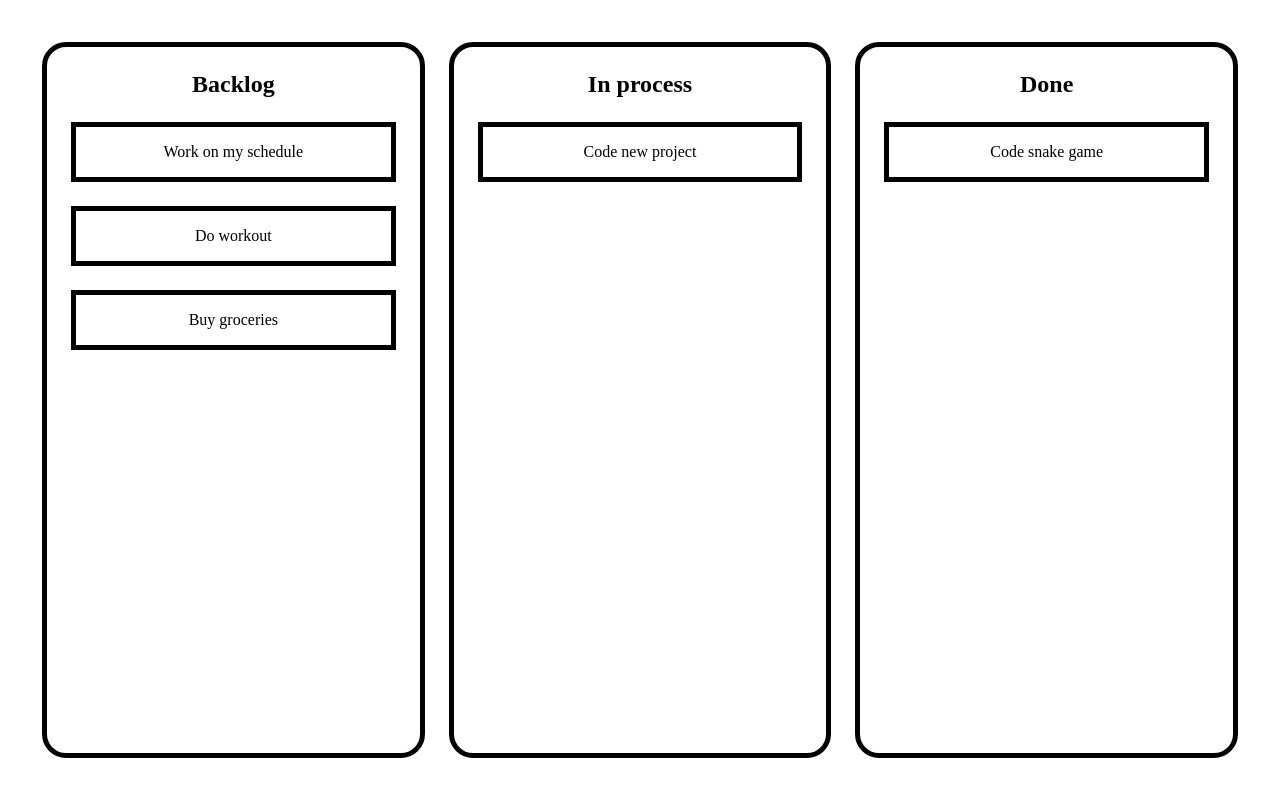
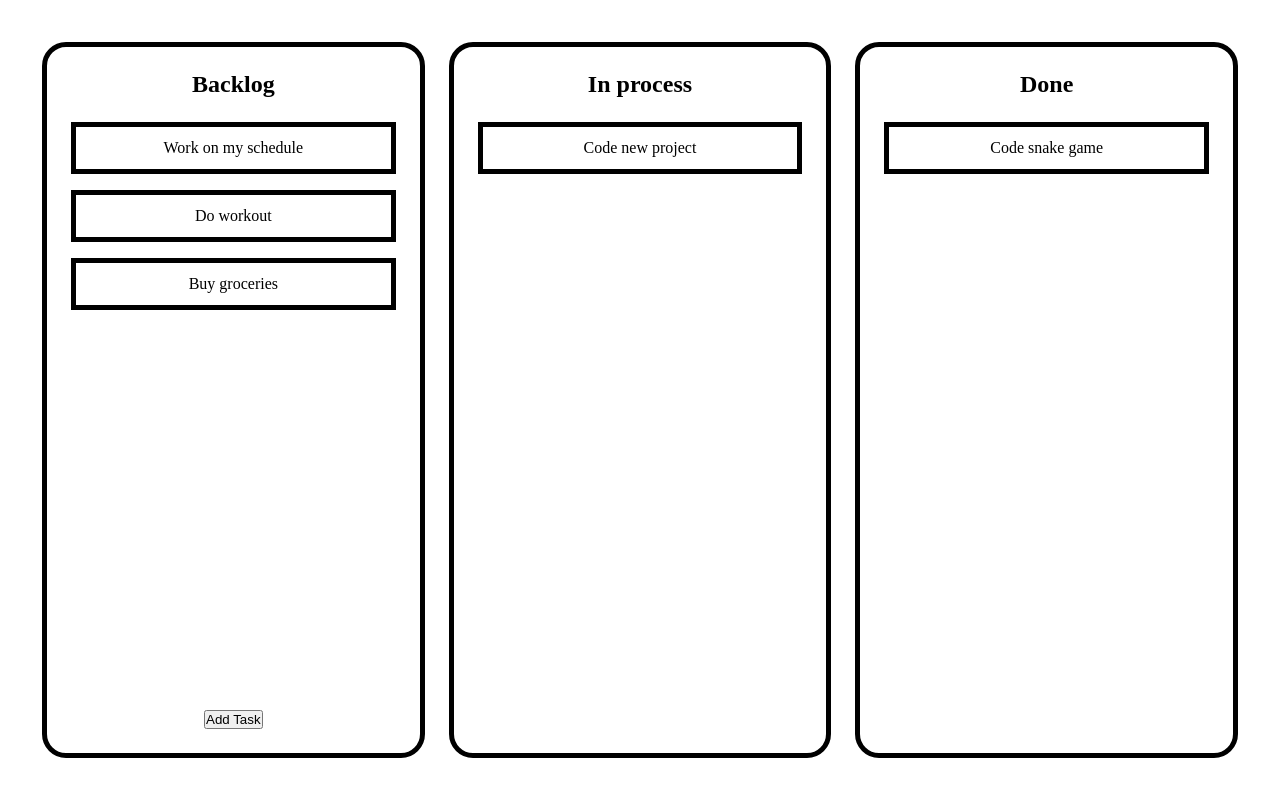
Before and after one commit to Raskolnikoff-D-503/kanban-board-drag-and-drop, a React app: page / in a window 1280 px wide. Shown: the top 796 px of the page. Built offline with nearby package versions, Linux system fonts and the light colour scheme.

Commit message:
improved functionality of drag and drop

```diff
--- a/src/components/Board/Board.scss
+++ b/src/components/Board/Board.scss
@@ -10,4 +10,13 @@
     height: 100%;
     gap: 24px;
   }
+
+  &__content {
+    width: 100%;
+    display: flex;
+    align-items: center;
+    flex-direction: column;
+    height: 100%;
+    gap: 16px;
+  }
 }
--- a/src/components/Board/Board.tsx
+++ b/src/components/Board/Board.tsx
@@ -4,16 +4,18 @@ import './Board.scss';
 
 type Props = {
   label: string;
+  isShowButton: boolean;
   onDrop: (event: DragEvent<HTMLDivElement>) => void;
   onDragOver: (event: DragEvent<HTMLDivElement>) => void;
   children: ReactNode;
 };
 
-export const Board = ({label, onDrop, onDragOver, children}: Props) => {
+export const Board = ({isShowButton, label, onDrop, onDragOver, children}: Props) => {
   return (
-    <div className={'board__container'} onDrop={onDrop} onDragOver={onDragOver}>
+    <div className="board__container" onDrop={onDrop} onDragOver={onDragOver}>
       <h2>{label}</h2>
-      <>{children}</>
+      <div className="board__content">{children}</div>
+      {isShowButton && <button>Add Task</button>}
     </div>
   );
 };
--- a/src/components/Planner/Planner.tsx
+++ b/src/components/Planner/Planner.tsx
@@ -1,12 +1,13 @@
 import React, {useState, DragEvent} from 'react';
 import {PlannerConfigType, PlannerType, TaskDataType} from '@/types';
 import {Board, Task} from '@/components';
-import {alternativeMockData, plannerStructure} from './planner.constants';
+import {TASK_TYPE} from '@/constants';
+import {mockData, plannerStructure} from './planner.constants';
 
 import './Planner.scss';
 
 export const Planner = () => {
-  const [config, setConfig] = useState<PlannerConfigType>(alternativeMockData);
+  const [config, setConfig] = useState<PlannerConfigType>(mockData);
   const [currentTask, setCurrentTask] = useState<TaskDataType | null>(null);
   const [isDragOverTask, setIsDragOverTask] = useState<boolean>(false);
 
@@ -28,41 +29,41 @@ export const Planner = () => {
     setIsDragOverTask(true);
   };
 
-  console.log(config);
-
   const handleDrop = (data: TaskDataType) => (event: DragEvent<HTMLDivElement>) => {
     event.preventDefault();
 
     setIsDragOverTask(false);
 
     if (currentTask) {
-      if (currentTask.type !== data.type) {
+      if (currentTask.type === data.type) {
+        const board = [...config[data.type]];
+
+        const currentIndex = board.findIndex((item) => item.id === currentTask.id);
+        const dropIndex = board.findIndex((item) => item.id === data.id);
+
+        const adjustPositionAddendum = currentIndex > dropIndex ? 0 : 1;
+
+        board.splice(currentIndex, 1);
+        board.splice(dropIndex + adjustPositionAddendum, 0, currentTask);
+
+        setConfig((current) => ({
+          ...current,
+          [data.type]: board,
+        }));
+      } else {
         const currentBoard = [...config[currentTask.type]];
         const board = [...config[data.type]];
 
         const currentIndex = currentBoard.findIndex((item) => item.id === currentTask.id);
+        const dropIndex = board.findIndex((item) => item.id === data.id);
+
         currentBoard.splice(currentIndex, 1);
-
-        const dropIndex = board.findIndex((item) => item.id === data.id);
         board.splice(dropIndex + 1, 0, {...currentTask, type: data.type});
 
         setConfig((current) => ({
           ...current,
           [data.type]: board,
           [currentTask.type]: currentBoard,
-        }));
-      } else {
-        const board = [...config[data.type]];
-
-        const currentIndex = board.findIndex((item) => item.id === currentTask.id);
-        board.splice(currentIndex, 1);
-
-        const dropIndex = board.findIndex((item) => item.id === data.id);
-        board.splice(dropIndex + 1, 0, currentTask);
-
-        setConfig((current) => ({
-          ...current,
-          [data.type]: board,
         }));
       }
     }
@@ -76,30 +77,30 @@ export const Planner = () => {
     event.preventDefault();
 
     if (!isDragOverTask && currentTask) {
-      if (currentTask.type !== data.id) {
+      if (currentTask.type === data.id) {
+        const board = [...config[data.id]];
+
+        const currentIndex = board.findIndex((item) => item.id === currentTask.id);
+
+        board.splice(currentIndex, 1);
+        board.push({...currentTask, type: data.id});
+
+        setConfig((current) => ({
+          ...current,
+          [data.id]: board,
+        }));
+      } else {
         const currentBoard = [...config[currentTask.type]];
         const board = [...data.tasks];
 
         const currentIndex = currentBoard.findIndex((item) => item.id === currentTask.id);
+
         currentBoard.splice(currentIndex, 1);
-
         board.push({...currentTask, type: data.id});
 
         setConfig((current) => ({
           ...current,
           [currentTask.type]: currentBoard,
-          [data.id]: board,
-        }));
-      } else {
-        const board = [...config[data.id]];
-
-        const currentIndex = board.findIndex((item) => item.id === currentTask.id);
-        board.splice(currentIndex, 1);
-
-        board.push({...currentTask, type: data.id});
-
-        setConfig((current) => ({
-          ...current,
           [data.id]: board,
         }));
       }
@@ -112,6 +113,7 @@ export const Planner = () => {
         return (
           <Board
             key={board.id}
+            isShowButton={board.id === TASK_TYPE.BACKLOG}
             label={board.label}
             onDrop={handleBoardDrop(board)}
             onDragOver={handleBoardDragOver}
--- a/src/components/Planner/planner.constants.ts
+++ b/src/components/Planner/planner.constants.ts
@@ -19,7 +19,7 @@ export const plannerStructure: PlannerType[] = [
   },
 ];
 
-export const alternativeMockData: PlannerConfigType = {
+export const mockData: PlannerConfigType = {
   BACKLOG: [
     {id: '1', content: 'Work on my schedule', type: TASK_TYPE.BACKLOG},
     {id: '5', content: 'Do workout', type: TASK_TYPE.BACKLOG},
--- a/src/components/Task/Task.scss
+++ b/src/components/Task/Task.scss
@@ -2,7 +2,7 @@
   &__container {
     width: 100%;
     border: 5px solid black;
-    padding: 16px;
+    padding: 12px;
     display: flex;
     justify-content: center;
     align-items: center;
--- a/src/components/Task/Task.tsx
+++ b/src/components/Task/Task.tsx
@@ -14,7 +14,7 @@ type Props = {
 export const Task = ({onDragStart, onDragLeave, onDragOver, onDrop, content}: Props) => {
   return (
     <Draggable
-      className={'task__container'}
+      className="task__container"
       onDragStart={onDragStart}
       onDragLeave={onDragLeave}
       onDragOver={onDragOver}
```
Also changed, not shown: src/components/App.tsx (+0 -80 lines).
